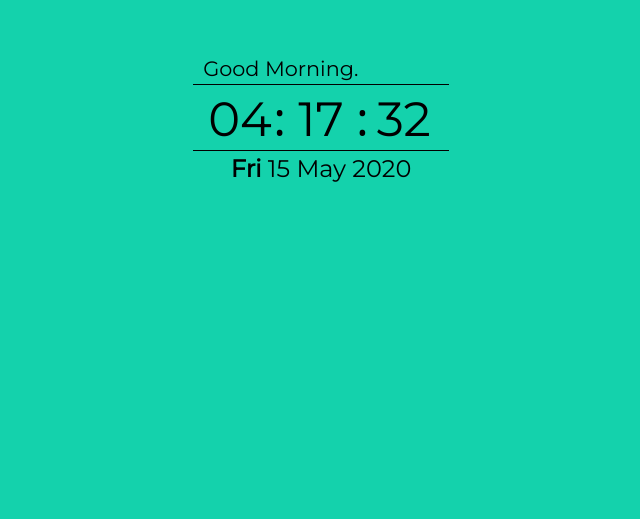
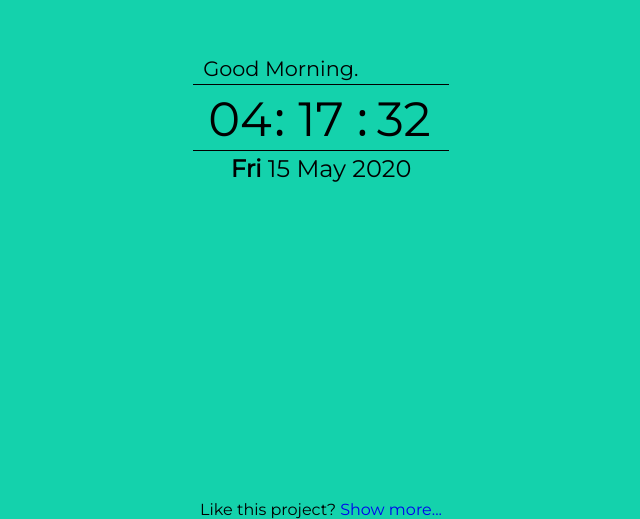
Before and after one commit to MdFarzan/js-digital-clock, a plain HTML site: page index.html in a window 1280 px wide. Shown: the part 281-800 px from the top of the page, without its empty margins (319-959 px from the left). Drawn offline with Linux system fonts and the light colour scheme.

Commit message:
credit link added.

```diff
--- a/css/style.css
+++ b/css/style.css
@@ -64,3 +64,14 @@ body{
 #day{
     font-weight:bold;
 }
+
+footer{
+    position:absolute;
+    bottom:0;
+    left:50%;
+    transform:translateX(-50%);
+
+}
+a{
+    text-decoration:none;
+}
--- a/index.html
+++ b/index.html
@@ -33,5 +33,6 @@
 
 </div>
 <script src="js/script.js"></script>
+<footer>Like this project?<a href="https://www.github.com/MdFarzan" target="_blank"> Show more...</a></footer>
 </body>
 </html>
```
